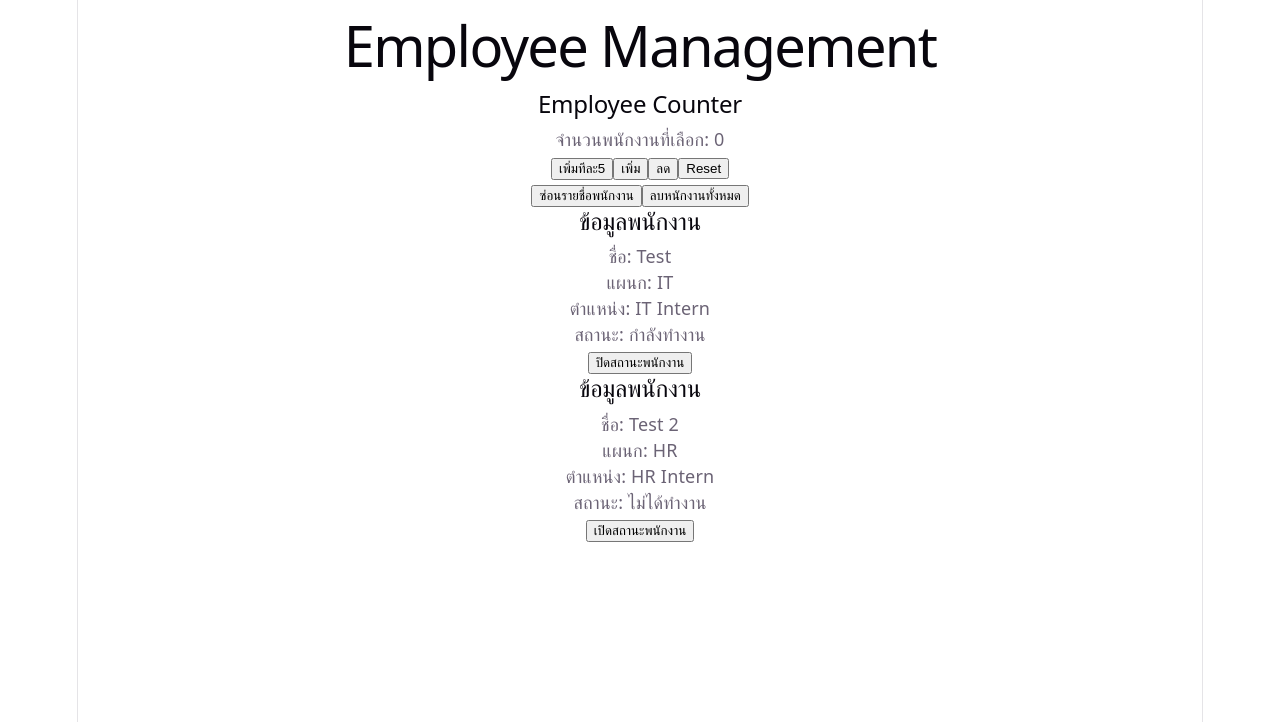
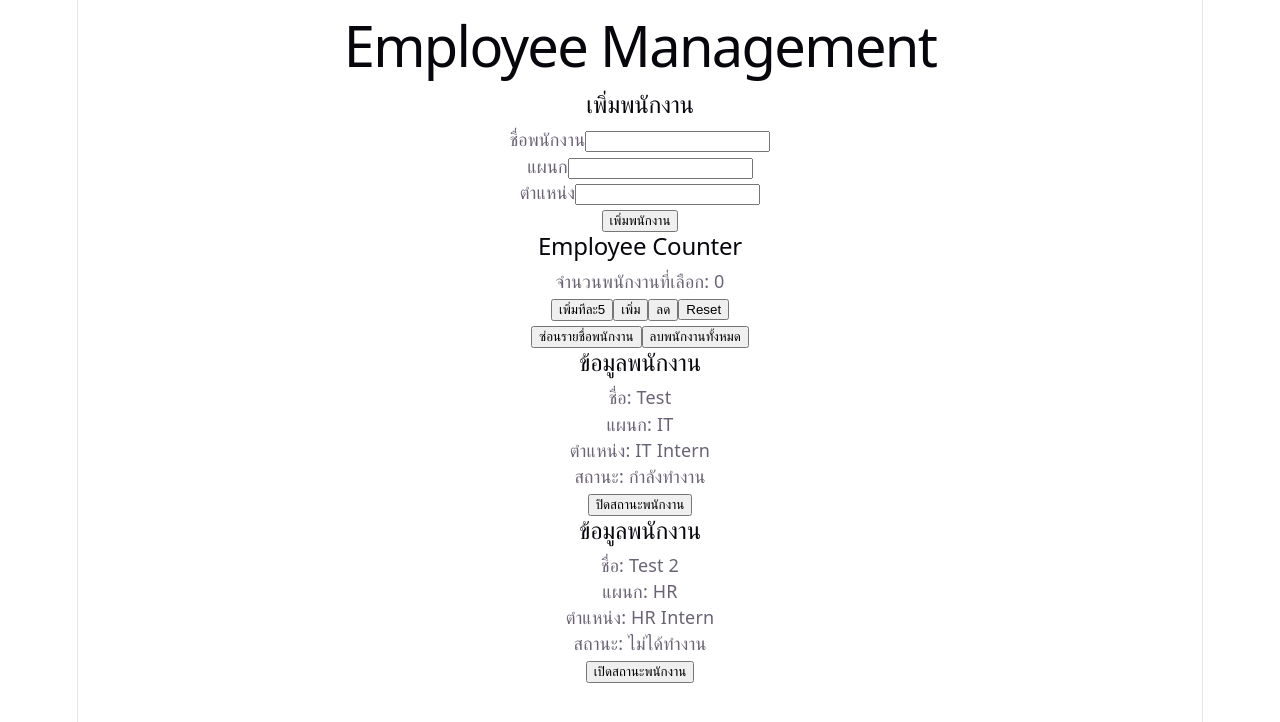
Before and after one commit to luvris/pract, a React (Vite) app in the folder react-learning/: page / in a window 1280 px wide. Shown: the top 722 px of the page. Built offline with nearby package versions, Linux system fonts and the light colour scheme.

Commit message:
create employee form and callback props

```diff
--- a/react-learning/src/App.jsx
+++ b/react-learning/src/App.jsx
@@ -1,6 +1,7 @@
 import { useState } from "react";
 import Counter from "./components/Counter";
 import EmployeeCard from "./components/EmployeeCard";
+import EmployeeForm from "./components/EmployeeForm";
 
 function App() {
   const [employees, setEmployees] = useState([
@@ -44,9 +45,14 @@ function App() {
     setEmployees([]);
   }
 
+  function handleAddEmployee(newEmployee){
+    console.log(newEmployee)
+  }
+
   return (
     <main>
       <h1>Employee Management</h1>
+      <EmployeeForm onAddEmployee={handleAddEmployee}/>
 
       <Counter />
 
@@ -54,7 +60,7 @@ function App() {
         {isListVisible ? "ซ่อนรายชื่อพนักงาน" : "แสดงรายชื่อพนักงาน"}
       </button>
       <button onClick={handleClearEmployees}>
-        ลบหนักงานทั้งหมด
+        ลบพนักงานทั้งหมด
       </button>
       {isListVisible ? (
         <>
--- /dev/null
+++ b/react-learning/src/components/EmployeeForm.jsx
@@ -0,0 +1,47 @@
+import { useState } from "react"
+
+export default function EmployeeForm({ onAddEmployee }) {
+
+    const [name, setName] = useState("");
+    const [department, setDepartment] = useState("");
+    const [position, setPosition] = useState("");
+
+    function handleSubmit(e) {
+        e.preventDefault()
+        onAddEmployee({
+            id: Date.now(),
+            name: name,
+            department: department,
+            position: position,
+            isActive: true
+        })
+        setName("");
+        setDepartment("");
+        setPosition("");
+    }
+
+    return (
+        <section>
+            <h2>
+                เพิ่มพนักงาน
+            </h2>
+            <form onSubmit={handleSubmit}>
+                <label htmlFor="employeeName">ชื่อพนักงาน</label>
+                <input id="employeeName" type="text" value={name} onChange={(e) => { setName(e.target.value) }} /> <br></br>
+                <label htmlFor="department">
+                    แผนก
+                </label>
+                <input id="department" type="text" value={department} onChange={(e) => { setDepartment(e.target.value) }} />
+                <br></br>
+                <label htmlFor="position">
+                    ตำแหน่ง
+                </label>
+                <input id="position" type="text" value={position} onChange={(e) => { setPosition(e.target.value) }} />
+                <br>
+                </br>
+                <button type="submit">เพิ่มพนักงาน</button>
+            </form>
+        </section>
+    )
+
+}
```
